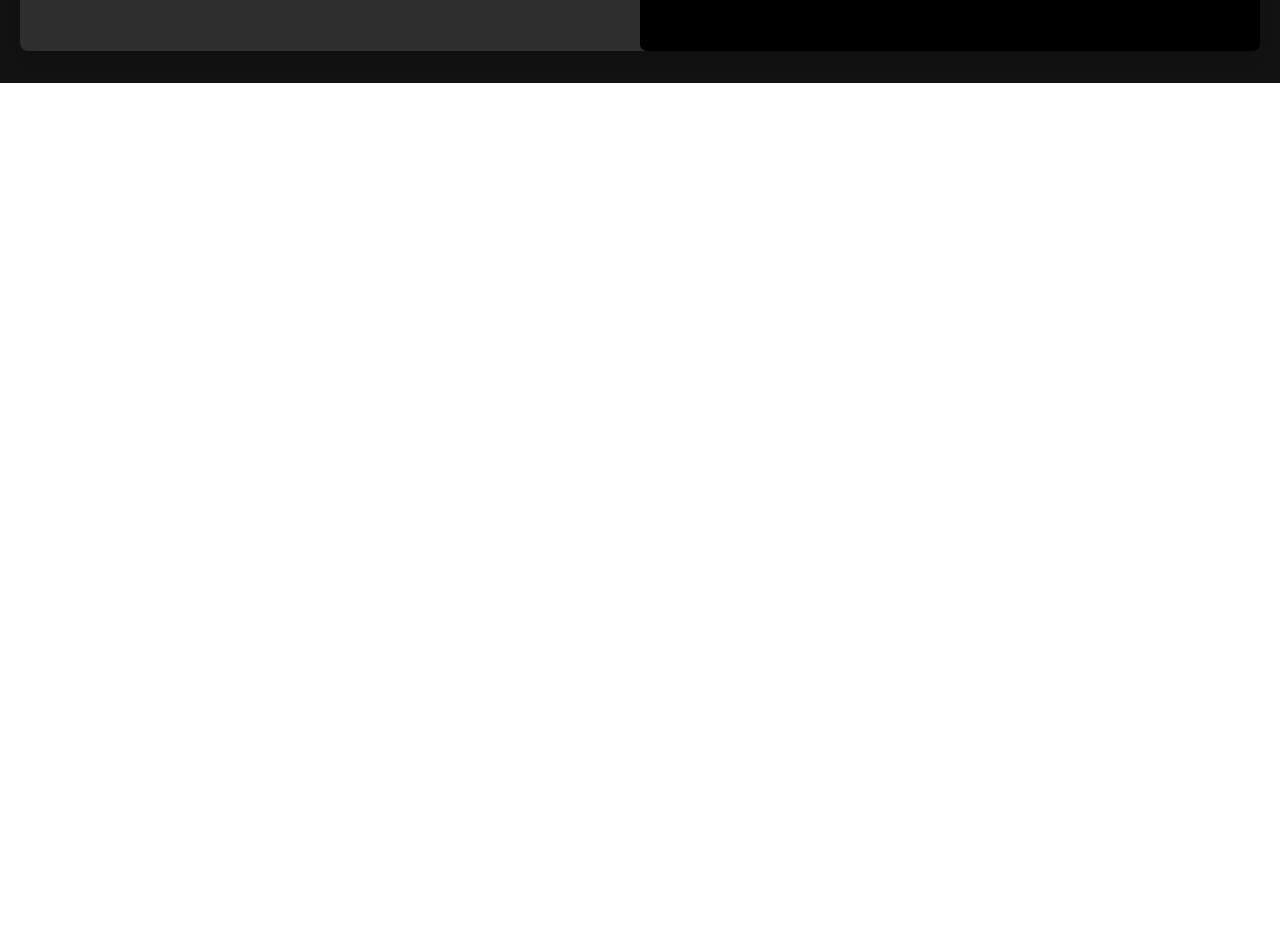
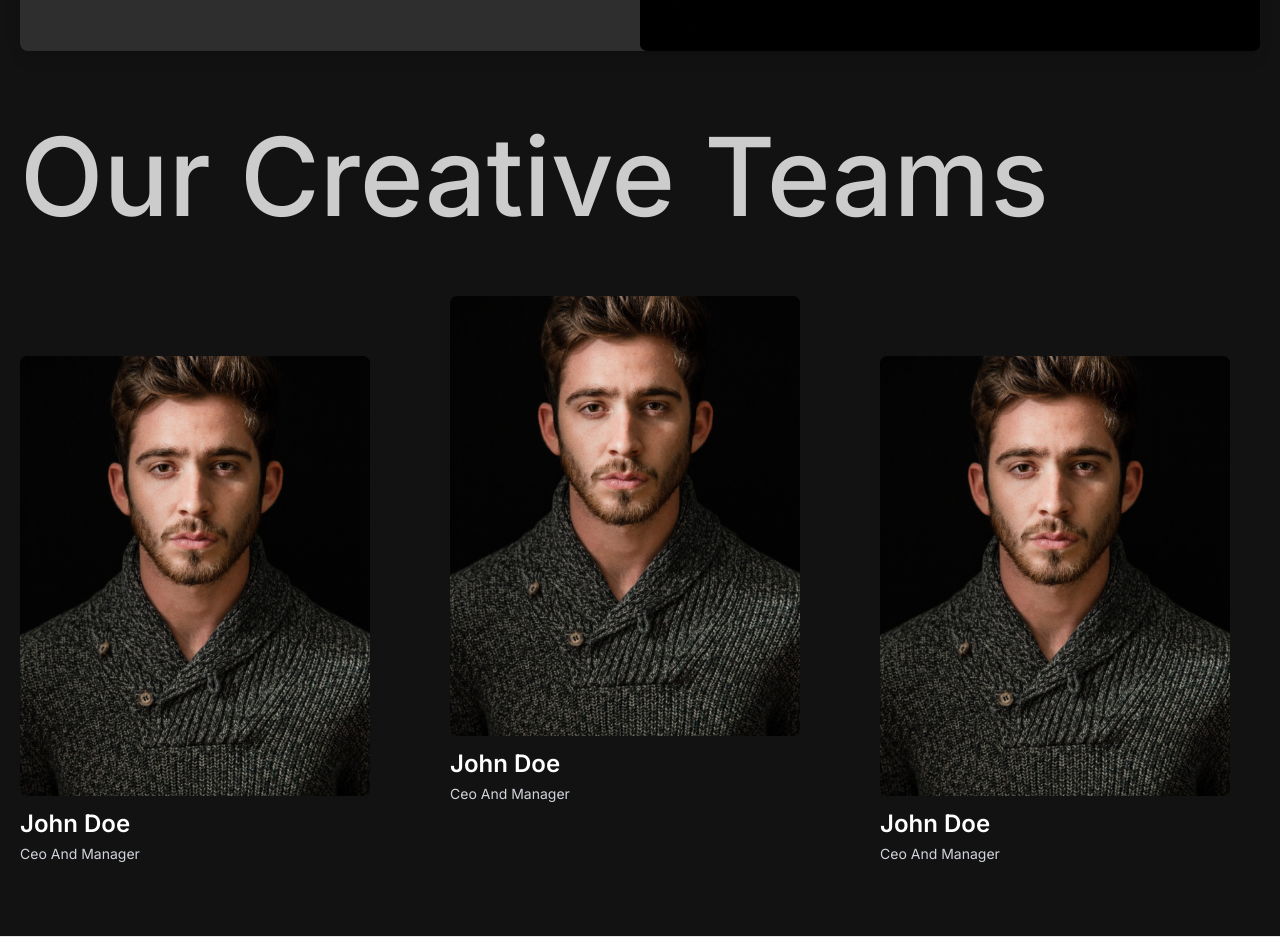
Before and after one commit to linushahs/nexus-marketer, a Next.js app: page / in a window 1280 px wide. Shown: the part 5380-6317 px from the top of the page. Before the commit the page ends 5463 px from the top, so only its background shows below. Built offline with nearby package versions, Linux system fonts and the light colour scheme.

Commit message:
Added team section

```diff
--- a/src/app/page.tsx
+++ b/src/app/page.tsx
@@ -3,6 +3,7 @@ import Achievements from "@/components/Achievements";
 import Homepage from "@/components/Homepage";
 import Introduction from "@/components/Introduction";
 import Navbar from "@/components/Navbar";
+import OurTeam from "@/components/OurTeam";
 
 export default function Home() {
   return (
@@ -12,6 +13,7 @@ export default function Home() {
       <About />
       <Introduction />
       <Achievements />
+      <OurTeam />
     </main>
   );
 }
--- /dev/null
+++ b/src/components/OurTeam.tsx
@@ -0,0 +1,80 @@
+"use client";
+
+import Image from "next/image";
+import HorizontalSlider from "./utils/HorizontalSlider";
+
+const teamInfo = [
+  {
+    id: 1,
+    name: "John Doe",
+    position: "ceo and manager",
+    imgSrc: "/assets/member-pic.png",
+  },
+  {
+    id: 2,
+    name: "John Doe",
+    position: "ceo and manager",
+    imgSrc: "/assets/member-pic.png",
+  },
+  {
+    id: 3,
+    name: "John Doe",
+    position: "ceo and manager",
+    imgSrc: "/assets/member-pic.png",
+  },
+  {
+    id: 4,
+    name: "John Doe",
+    position: "ceo and manager",
+    imgSrc: "/assets/member-pic.png",
+  },
+  {
+    id: 5,
+    name: "John Doe",
+    position: "ceo and manager",
+    imgSrc: "/assets/member-pic.png",
+  },
+  {
+    id: 6,
+    name: "John Doe",
+    position: "ceo and manager",
+    imgSrc: "/assets/member-pic.png",
+  },
+  {
+    id: 7,
+    name: "John Doe",
+    position: "ceo and manager",
+    imgSrc: "/assets/member-pic.png",
+  },
+];
+
+function OurTeam() {
+  return (
+    <section className="container py-10 border-b border-gray-200 ">
+      <h1>our creative teams</h1>
+
+      <HorizontalSlider className="mt-12 sm:mt-16 text-white items-start rounded-none gap-x-10 sm:gap-x-12 lg:gap-x-20">
+        {teamInfo.map((member) => (
+          <div key={member.id} className="min-w-fit odd:mt-[60px]">
+            <Image
+              alt="avatar"
+              width={400}
+              height={400}
+              src={member.imgSrc}
+              className="w-[220px] sm:w-[280px] lg:w-[350px]"
+            />
+
+            <h3 className="mt-3 text-lg sm:text-xl lg:text-2xl font-[600]">
+              {member.name}
+            </h3>
+            <p className="capitalize text-xs sm:text-sm mt-1 text-gray-300 ">
+              {member.position}
+            </p>
+          </div>
+        ))}
+      </HorizontalSlider>
+    </section>
+  );
+}
+
+export default OurTeam;
--- /dev/null
+++ b/src/components/utils/HorizontalSlider.tsx
@@ -0,0 +1,58 @@
+import { useRef } from "react";
+import { twMerge } from "tailwind-merge";
+
+interface HorizontalSliderProps {
+  children: React.ReactNode;
+  className?: string;
+}
+
+const HorizontalSlider: React.FC<HorizontalSliderProps> = ({
+  children,
+  className,
+}) => {
+  let isDragStart = false,
+    prevX: number,
+    prevScrollLeft: number;
+  const carouselRef = useRef<HTMLDivElement>(null);
+
+  const handleDragStart = (x: number) => {
+    isDragStart = true;
+    prevX = x;
+    if (carouselRef.current) prevScrollLeft = carouselRef.current?.scrollLeft;
+  };
+
+  const handleDragMove = (x: number) => {
+    if (!isDragStart) return;
+    const deltaX = x - prevX;
+    if (carouselRef.current) {
+      carouselRef.current.scrollLeft = prevScrollLeft - deltaX * 1.5;
+    }
+  };
+
+  const handleDragEnd = () => {
+    isDragStart = false;
+  };
+
+  return (
+    <div
+      ref={carouselRef}
+      onMouseDown={(e) => handleDragStart(e.pageX)}
+      onMouseMove={(e) => {
+        e.preventDefault();
+        handleDragMove(e.pageX);
+      }}
+      onMouseUp={handleDragEnd}
+      onTouchStart={(e) => handleDragStart(e.touches[0].pageX)}
+      onTouchMove={(e) => handleDragMove(e.touches[0].pageX)}
+      onTouchEnd={handleDragEnd}
+      className={twMerge(
+        "my-8 flex items-center gap-4 overflow-x-hidden rounded-full",
+        className
+      )}
+    >
+      {children}
+    </div>
+  );
+};
+
+export default HorizontalSlider;
```
Also changed, not shown: public/assets/member-pic.png (added).
